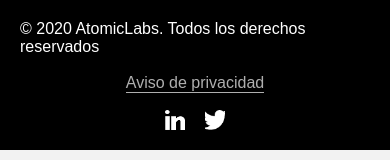
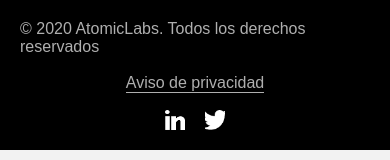
Before and after one commit to Darkboy5120/atomic-test, a React Native app: screen /Home in a window 390 px wide. Shown: the top 160 px of the page. Built offline with nearby package versions, Linux system fonts and the light colour scheme.

Commit message:
refactorización por implementación de nuevos componentes que perfectamente quedaban aqui

```diff
--- a/src/components/molecules/Footer/index.js
+++ b/src/components/molecules/Footer/index.js
@@ -1,15 +1,17 @@
 import React from 'react';
-import {View} from 'react-native';
 import CustomLink from '../../atoms/CustomLink';
 import CustomText from '../../atoms/CustomText';
 import CustomImage from '../../atoms/CustomImage';
 import CustomFlex from '../../layouts/CustomFlex';
+import theme from '../../../config/themes/dark';
 import styles from './styles';
 
 function Footer() {
   return (
     <CustomFlex style={styles.container}>
-      <CustomText>© 2020 AtomicLabs. Todos los derechos reservados</CustomText>
+      <CustomText color={theme.color.other2}>
+        © 2020 AtomicLabs. Todos los derechos reservados
+      </CustomText>
       <CustomLink target="#">Aviso de privacidad</CustomLink>
       <CustomFlex row style={styles.socialContainer}>
         <CustomImage source={require('../../../images/linkedin.png')} />
```
